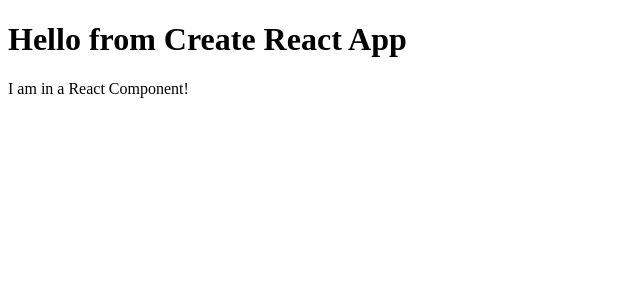
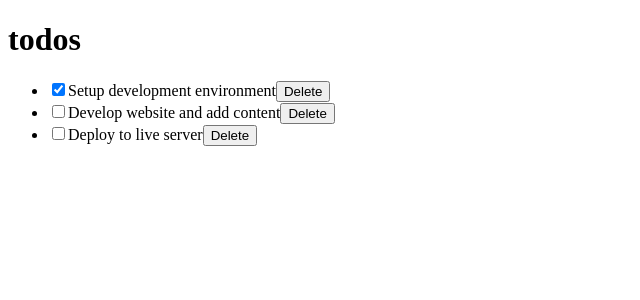
Before and after one commit to TimmyChan99/To-Do_List_React, a React (Create React App) app: page / in a window 1280 px wide. Shown: the top 300 px of the page, without its empty margins (0-640 px from the left). Built offline with nearby package versions, Linux system fonts and the light colour scheme.

Commit message:
add to do list and add ability to delete and update the state of an item

```diff
--- a/public/index.html
+++ b/public/index.html
@@ -14,7 +14,7 @@
       manifest.json provides metadata used when your web app is installed on a
       user's mobile device or desktop. See https://developers.google.com/web/fundamentals/web-app-manifest/
     -->
-    <link rel="manifest" href="%PUBLIC_URL%/manifest.json" />
+    <link rel="manifest" href="" />
     <!--
       Notice the use of %PUBLIC_URL% in the tags above.
       It will be replaced with the URL of the `public` folder during the build.
--- a/src/App.js
+++ b/src/App.js
@@ -1,5 +1,5 @@
 import './App.css';
-import TodoContainer from './components/TodoContainer'
+import TodoContainer from './components/TodoContainer';
 
 function App() {
   return (
--- a/src/components/Header.js
+++ b/src/components/Header.js
@@ -0,0 +1,9 @@
+import React from 'react';
+
+const Header = () => (
+  <header>
+    <h1>todos</h1>
+  </header>
+);
+
+export default Header;
--- a/src/components/TodoContainer.js
+++ b/src/components/TodoContainer.js
@@ -1,12 +1,63 @@
-import React from "react"
+import React from 'react';
+import TodosList from './TodosList';
+import Header from './Header';
+
 class TodoContainer extends React.Component {
-  render() {
-    return (
-      <div>
-        <h1>Hello from Create React App</h1>
-        <p>I am in a React Component!</p>
-      </div>
-    )
-  }
+    state = {
+      todos: [
+        {
+          id: 1,
+          title: 'Setup development environment',
+          completed: true,
+        },
+        {
+          id: 2,
+          title: 'Develop website and add content',
+          completed: false,
+        },
+        {
+          id: 3,
+          title: 'Deploy to live server',
+          completed: false,
+        },
+      ],
+    };
+
+    handleChange = (id) => {
+        this.setState(prevState => ({
+            todos: prevState.todos.map(todo => {
+              if (todo.id === id) {
+                return {
+                  ...todo,
+                  completed: !todo.completed,
+                }
+              }
+              return todo
+            }),
+          }))
+      };
+
+      delTodo = id => {
+        this.setState({
+          todos: [
+            ...this.state.todos.filter(todo => {
+              return todo.id !== id;
+            })
+          ]
+        });
+      };
+    render() {
+
+      return (
+        <div>
+          <Header />
+          <TodosList
+          todos={this.state.todos}
+          handleChangeProps={this.handleChange}
+          deleteTodoProps={this.delTodo}
+          />
+        </div>
+      );
+    }
 }
-export default TodoContainer
+export default TodoContainer;
--- a/src/components/TodoItem.js
+++ b/src/components/TodoItem.js
@@ -0,0 +1,20 @@
+import React from 'react';
+
+class TodoItem extends React.Component {
+  render() {
+    return (
+        <li>
+          <input type="checkbox"
+          checked={this.props.todo.completed}
+          onChange={() => this.props.handleChangeProps(this.props.todo.id)}
+          />
+           {this.props.todo.title}
+           <button onClick={() => this.props.deleteTodoProps(this.props.todo.id)}>
+             Delete
+           </button>
+        </li>
+      )
+  }
+}
+
+export default TodoItem;
--- a/src/components/TodosList.js
+++ b/src/components/TodosList.js
@@ -0,0 +1,21 @@
+import React from 'react';
+import TodoItem from './TodoItem';
+
+class TodosList extends React.Component {
+  render() {
+    return (
+      <ul>
+        {this.props.todos.map((todo) => (
+          <TodoItem
+          key={todo.id}
+          todo={todo}
+          handleChangeProps={this.props.handleChangeProps}
+          deleteTodoProps={this.props.deleteTodoProps}
+        />
+        ))}
+      </ul>
+    );
+  }
+}
+
+export default TodosList;
--- a/src/index.js
+++ b/src/index.js
@@ -6,7 +6,7 @@
   <React.StrictMode>
     <App />
   </React.StrictMode>,
-  document.getElementById('root')
+  document.getElementById('root'),
 );
 
 // If you want to start measuring performance in your app, pass a function
```
